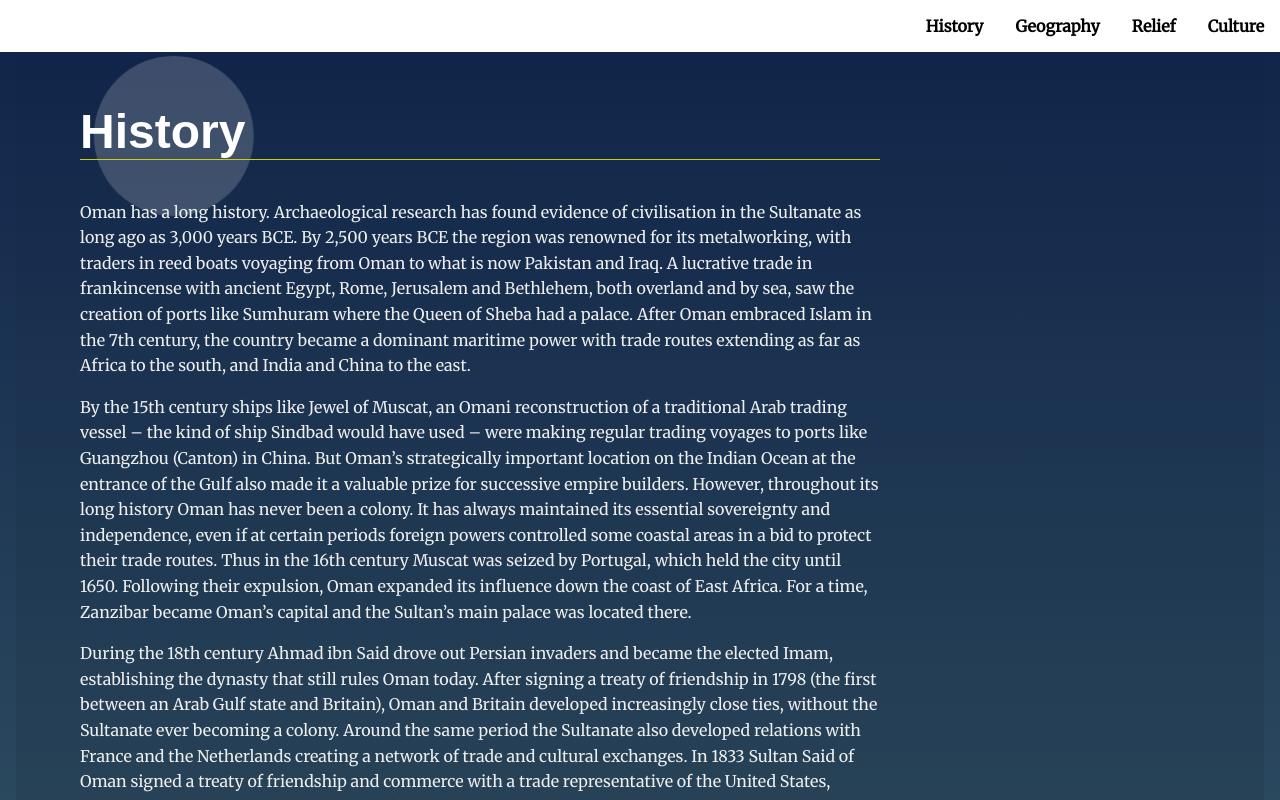
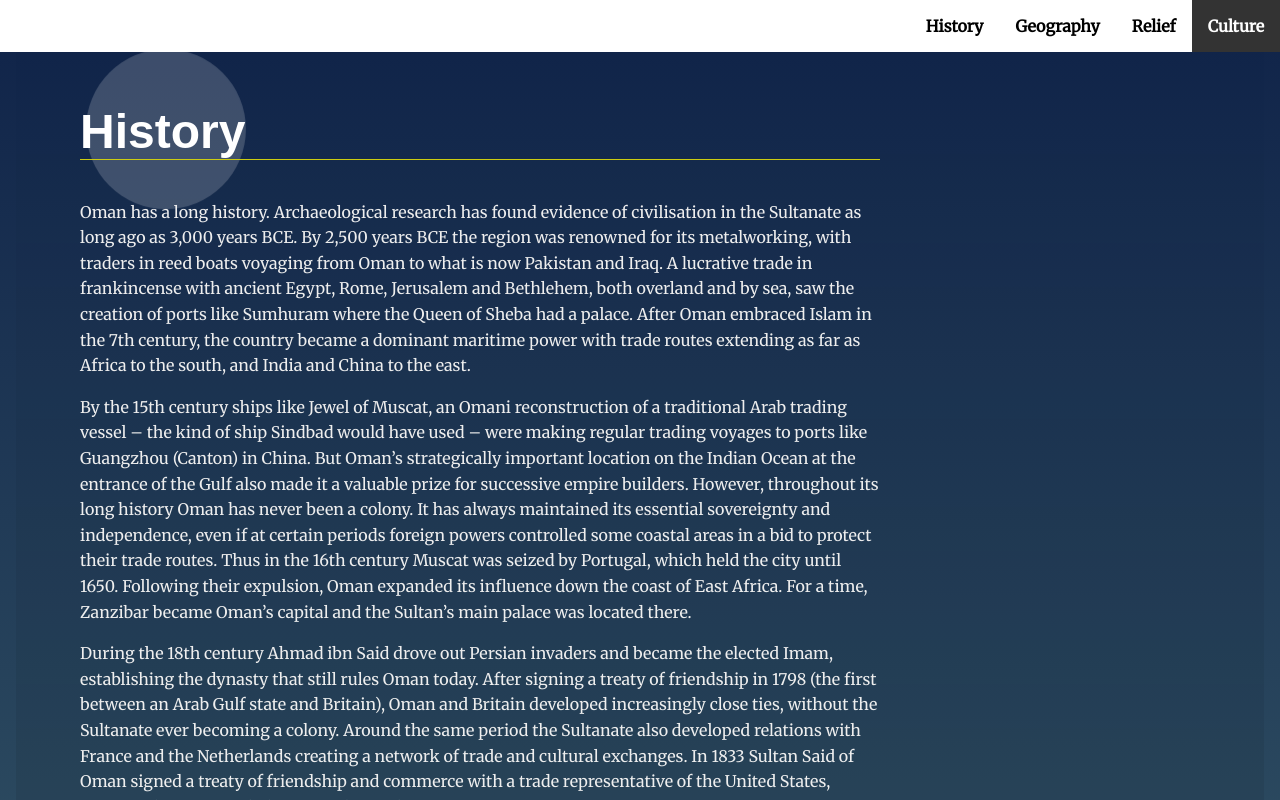
Before and after one commit to ahmedhh33/landing_page, a plain HTML site: page index.html in a window 1280 px wide. Both pictures are taken after a click on the link "History". Shown: the part 471-1271 px from the top of the page. Drawn offline with Linux system fonts and the light colour scheme.

Commit message:
making section highlited after clicking the section and making it still hightlited

```diff
--- a/css/styles.css
+++ b/css/styles.css
@@ -145,6 +145,15 @@ body.navbar-visible #navbar__list {
     border: 0;
 }
 
+section.active-section {
+    background-color: #333;
+    color: #fff;
+}
+.navbar__menu .menu__link.active {
+    background: #333;
+    color: #fff;
+}
+
 
 
 
--- a/js/app.js
+++ b/js/app.js
@@ -61,6 +61,12 @@ navbarList.addEventListener('click', (event) => {
     const targetSectionId = event.target.getAttribute('href').substring(1);
     const targetSection = document.getElementById(targetSectionId);
 
+    // Remove active class from all sections
+    sections.forEach(section => section.classList.remove('active-section'));
+
+    // Add active class to the clicked section
+    targetSection.classList.add('active-section');
+
     window.scrollTo({
         top: targetSection.offsetTop,
         behavior: 'smooth'
@@ -78,10 +84,12 @@ document.addEventListener('scroll', () => {
         const navItem = navbarList.children[index].children[0];
 
         if (isInViewport(section)) {
-            section.classList.add('your-active-class');
-            navItem.classList.add('active');
+           // Removing active class from all navigation items
+           Array.from(navbarList.children).forEach(item => item.children[0].classList.remove('active'));
+
+           // Adding active class to the corresponding navigation item
+           navItem.classList.add('active');
         } else {
-            section.classList.remove('your-active-class');
             navItem.classList.remove('active');
         }
     });
```
